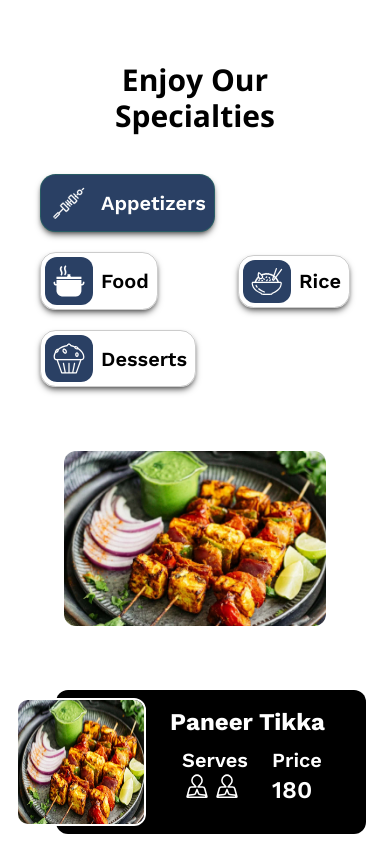
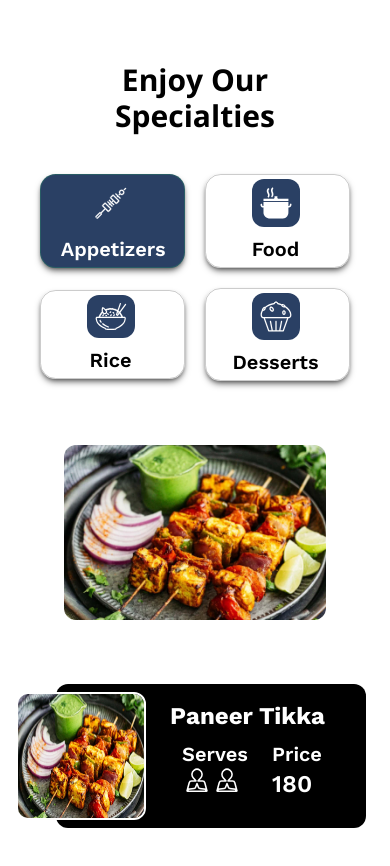
Before and after one commit to YUGE0/Food-House, a Next.js app: page / in a window 390 px wide. Shown: the part 2160-3026 px from the top of the page. Built offline with nearby package versions, Linux system fonts and the light colour scheme.

Commit message:
Spacialties mobile screen layout update.

```diff
--- a/app/compo/CCard.tsx
+++ b/app/compo/CCard.tsx
@@ -16,7 +16,7 @@ export default function CCard(fc: {
     const decrement = () => {
     setQuantity((prevQuantity) => Math.max(0, prevQuantity - 1));};
   return (
-    <div className="p-2 bg-black text-white flex rounded-xlp border border-black/20 shadow-md shadow-black/80 w-full 2xl:w-[90%]">
+    <div className="p-2 bg-black text-white flex rounded-xlp border border-black/20 shadow-md shadow-black/80 w-full 2xl:w-[90%] 2xl:h-[80%]">
         <button className="p-1 justify-self-end"><Image src={"/CloseMenuWhite.svg"}  width={80} height={0} alt={fc.name}/></button>
         <Image className="rounded-xl w-[40%]" src={`/${fc.img}`}  width={300} height={0} alt={fc.name}/>
         <div className="w-full flex flex-col justify-between ml-2">
--- a/app/compo/CartPopup.tsx
+++ b/app/compo/CartPopup.tsx
@@ -1,6 +1,7 @@
 "use client";
 import React from "react"; // Assuming your card component is named `CCard`
 import CCard from "../compo/CCard";
+import Image from "next/image";
 
 interface Dish {
   id: number;
@@ -24,7 +25,9 @@ export default function CartPopup({ cartItems, onClose }: CartPopupProps) {
       <div className="bg-white p-6 rounded-xl shadow-lg md:w-[70%] lg:w-[60%] xl:w-[40%] 2xl:w-[80%]">
         <div className="flex justify-between items-center mb-4">
           <h3 className="">Cart</h3>
-          <button onClick={onClose} className="text-red-500 text-xl font-bold">✕</button>
+          <button onClick={onClose} className="text-red-500 text-xl font-bold">
+            <Image className="" src="/CloseMenu.svg" width={50} height={0} alt="close"/>
+          </button>
         </div>
         <div className="space-y-3 2xl:space-y-0 grid 2xl:grid-cols-2 gap-2">
           {cartItems.map((item) => (
--- a/app/compo/Nav.tsx
+++ b/app/compo/Nav.tsx
@@ -40,8 +40,8 @@ export default function Nav() {
         </div>
         <div className="md:hidden">
           <button className="p-2" onClick={()=>setMenu((prev)=>!prev)}>
-          {bMenu===true?<Image className="" src="/FMenu.svg" width={50} height={0} alt="Food House Logo"/>:
-          <Image className="" src="/CloseMenu.svg" width={50} height={0} alt="Food House Logo"/>}
+          {bMenu===true?<Image className="" src="/FMenu.svg" width={50} height={0} alt="Menu"/>:
+          <Image className="" src="/CloseMenu.svg" width={50} height={0} alt="close"/>}
           </button>
         </div>
         <div onClick={toggleCart} className="">
--- a/app/compo/Specialities.tsx
+++ b/app/compo/Specialities.tsx
@@ -10,57 +10,57 @@ export default function Specialities() {
   return (
     <div className="my-10 md:my-32 px-10"><h1 className="text-center">Enjoy Our Specialties</h1>
         <div className="flex flex-wrap xl:flex-nowrap justify-around">
-            <div className="py-10 flex flex-wrap justify-between lg:flex-col md:w-[74%] lg:w-[20%] gap-5">
+            <div className="py-10 grid grid-cols-2 md:grid-cols-1 md:w-[80%] lg:w-[30%] gap-5">
                 <button onClick={()=>{setSpeciality("Appetizers")}}>
                     {currentSpeciality=="Appetizers"?
-                    <div className="p-1 pr-2 rounded-xlp border bg-fcolor border-bc/20 shadow-black/50 shadow-md flex gap-2 place-items-center">
+                    <div className="p-1 pr-2 rounded-xlp border bg-fcolor border-bc/20 shadow-black/50 shadow-md flex flex-wrap justify-around md:justify-between gap-2 place-items-center">
                         <Image className="p-2 w-12 rounded-xl" src="/appetizer.svg" width={50} height={50} alt="Food House Logo"/>
                         <h4 className="text-center text-white w-[76%]">Appetizers</h4>
                     </div>
-                    :<div className="p-1 pr-2 rounded-xlp border border-black/20 shadow-black/50 shadow-md flex gap-2 place-items-center">
+                    :<div className="p-1 pr-2 rounded-xlp border border-black/20 shadow-black/50 shadow-md flex flex-wrap justify-around md:justify-between gap-2 place-items-center">
                         <Image className="p-2 w-12 bg-fcolor rounded-xl" src="/appetizer.svg" width={50} height={50} alt="Food House Logo"/>
                         <h4 className="text-center w-[76%]">Appetizers</h4>
                     </div>}
                 </button>
                 <button onClick={()=>{setSpeciality("Food")}}>
                     {currentSpeciality=="Food"?
-                    <div className="p-1 pr-2 rounded-xlp border bg-fcolor border-bc/20 shadow-black/50 shadow-md flex gap-2 place-items-center">
+                    <div className="p-1 pr-2 rounded-xlp border bg-fcolor border-bc/20 shadow-black/50 shadow-md flex flex-wrap justify-around md:justify-between gap-2 place-items-center">
                         <Image className="p-2 w-12 rounded-xl" src="/food.svg" width={50} height={50} alt="Food House Logo"/>
                         <h4 className="text-center text-white w-[76%]">Food</h4>
                     </div>
-                    :<div className="p-1 pr-2 rounded-xlp border border-black/20 shadow-black/50 shadow-md flex gap-2 place-items-center">
+                    :<div className="p-1 pr-2 rounded-xlp border border-black/20 shadow-black/50 shadow-md flex flex-wrap justify-around md:justify-between gap-2 place-items-center">
                         <Image className="p-2 w-12 bg-fcolor rounded-xl" src="/food.svg" width={50} height={50} alt="Food House Logo"/>
                         <h4 className="text-center w-[76%]">Food</h4>
                     </div>}
                 </button>
                 <button onClick={()=>{setSpeciality("Rice")}}>
                     {currentSpeciality=="Rice"?
-                    <div className="p-1 pr-2 rounded-xlp border bg-fcolor border-bc/20 shadow-black/50 shadow-md flex gap-2 place-items-center">
+                    <div className="p-1 pr-2 rounded-xlp border bg-fcolor border-bc/20 shadow-black/50 shadow-md flex flex-wrap justify-around md:justify-between gap-2 place-items-center">
                         <Image className="p-2 w-12 rounded-xl" src="/rice.svg" width={50} height={50} alt="Food House Logo"/>
                         <h4 className="text-center text-white w-[76%]">Rice</h4>
                     </div>
-                    :<div className="p-1 pr-2 rounded-xlp border border-black/20 shadow-black/50 shadow-md flex gap-2 place-items-center">
+                    :<div className="p-1 pr-2 rounded-xlp border border-black/20 shadow-black/50 shadow-md flex flex-wrap justify-around md:justify-between gap-2 place-items-center">
                         <Image className="p-2 w-12 bg-fcolor rounded-xl" src="/rice.svg" width={50} height={50} alt="Food House Logo"/>
                         <h4 className="text-center w-[76%]">Rice</h4>
                     </div>}
                 </button>
                 <button onClick={()=>{setSpeciality("Desserts")}}>
                     {currentSpeciality=="Desserts"?
-                    <div className="p-1 pr-2 rounded-xlp border bg-fcolor border-bc/20 shadow-black/50 shadow-md flex gap-2 place-items-center">
+                    <div className="p-1 pr-2 rounded-xlp border bg-fcolor border-bc/20 shadow-black/50 shadow-md flex flex-wrap justify-around md:justify-between gap-2 place-items-center">
                         <Image className="p-2 w-12 rounded-xl" src="/desserts.svg" width={50} height={50} alt="Food House Logo"/>
                         <h4 className="text-center text-white w-[76%]">Desserts</h4>
                     </div>
-                    :<div className="p-1 pr-2 rounded-xlp border border-black/20 shadow-black/50 shadow-md flex gap-2 place-items-center">
+                    :<div className="p-1 pr-2 rounded-xlp border border-black/20 shadow-black/50 shadow-md flex flex-wrap justify-around md:justify-between gap-2 place-items-center">
                         <Image className="p-2 w-12 bg-fcolor rounded-xl" src="/desserts.svg" width={50} height={50} alt="Food House Logo"/>
                         <h4 className="text-center w-[76%]">Desserts</h4>
                     </div>}
                 </button>
             </div>
             <div className="p-6">
-                {currentSpeciality=="Appetizers"&&<Image className="rounded-xl" src="/PaneerTikka.webp" width={500} height={0} alt="Paneer Tikka"/>}
-                {currentSpeciality=="Food"&&<Image className="rounded-xl" src="/AlooGobi.webp" width={500} height={0} alt="Paneer Tikka"/>}
-                {currentSpeciality=="Rice"&&<Image className="rounded-xl" src="/jeerarice.webp" width={500} height={0} alt="Paneer Tikka"/>}
-                {currentSpeciality=="Desserts"&&<Image className="rounded-xl" src="/GulabJamun.webp" width={500} height={0} alt="Paneer Tikka"/>}
+                {currentSpeciality=="Appetizers"&&<Image className="rounded-xl md:m-6" src="/PaneerTikka.webp" width={500} height={0} alt="Paneer Tikka"/>}
+                {currentSpeciality=="Food"&&<Image className="rounded-xl md:m-6" src="/AlooGobi.webp" width={500} height={0} alt="Paneer Tikka"/>}
+                {currentSpeciality=="Rice"&&<Image className="rounded-xl md:m-6" src="/jeerarice.webp" width={500} height={0} alt="Paneer Tikka"/>}
+                {currentSpeciality=="Desserts"&&<Image className="rounded-xl md:m-6" src="/GulabJamun.webp" width={500} height={0} alt="Paneer Tikka"/>}
             </div>
             <div className="py-10 text-white space-y-10 content-center">
                 {currentSpeciality=="Appetizers"&&<SFcard iname={"Paneer Tikka"} Price={180} img={"/PaneerTikka.webp"}/>}
```
